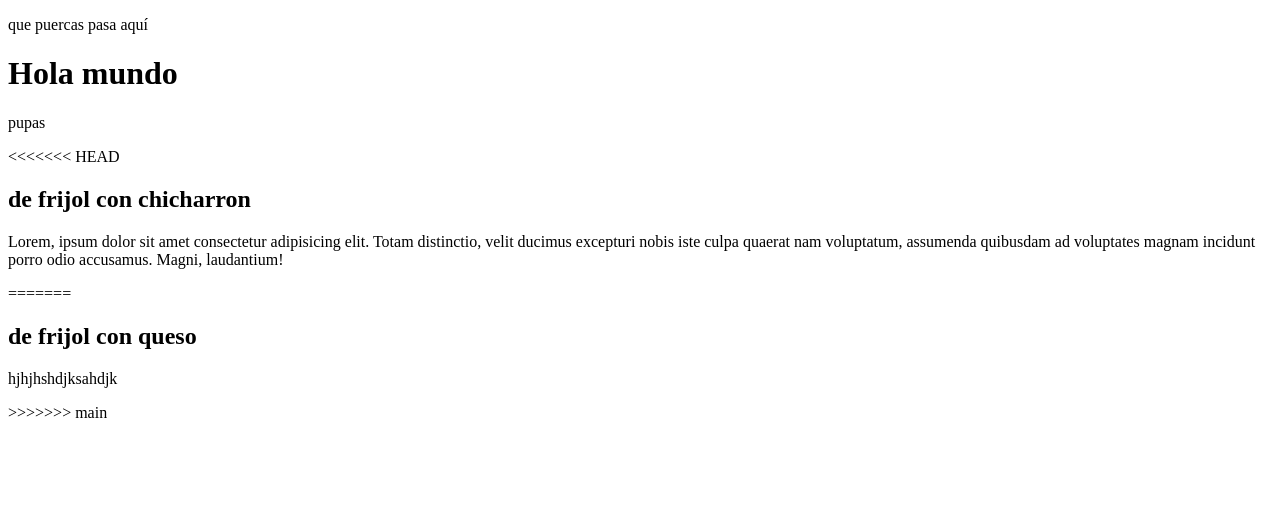
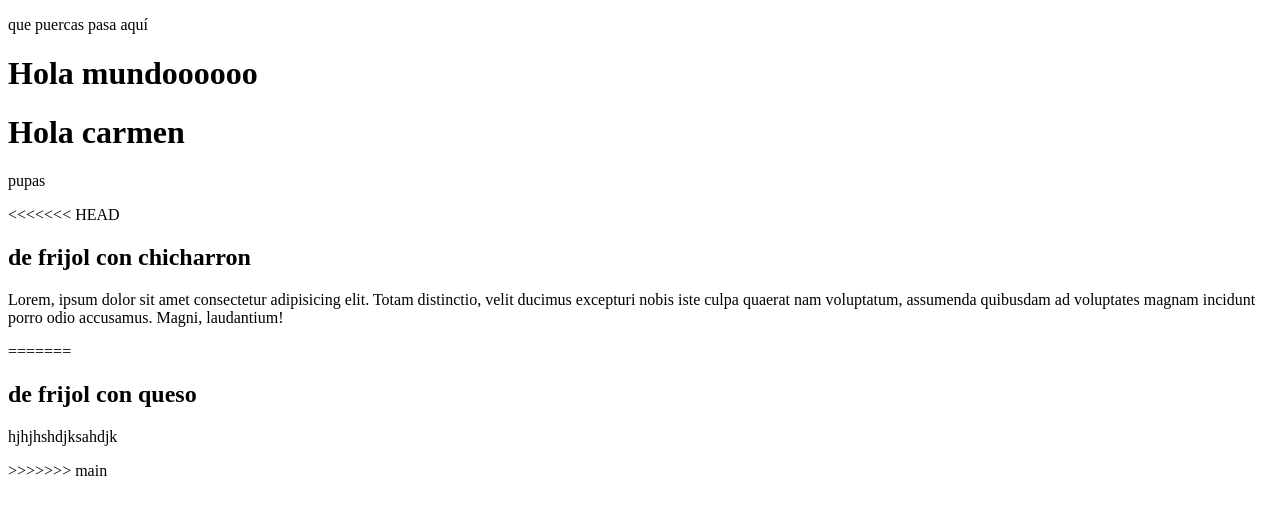
Before and after one commit to renep17/Isma, a plain HTML site: page index.html in a window 1280 px wide. Drawn offline with Linux system fonts and the light colour scheme.

Commit message:
Update index.html

```diff
--- a/index.html
+++ b/index.html
@@ -8,7 +8,8 @@
 </head>
 <body>
     <p>que puercas pasa aquí</p>
-    <h1>Hola mundo</h1>
+    <h1>Hola mundoooooo</h1>
+    <h1>Hola carmen</h1>
     <p>pupas</p>
 <<<<<<< HEAD
     <h2>de frijol con chicharron</h2>
```
